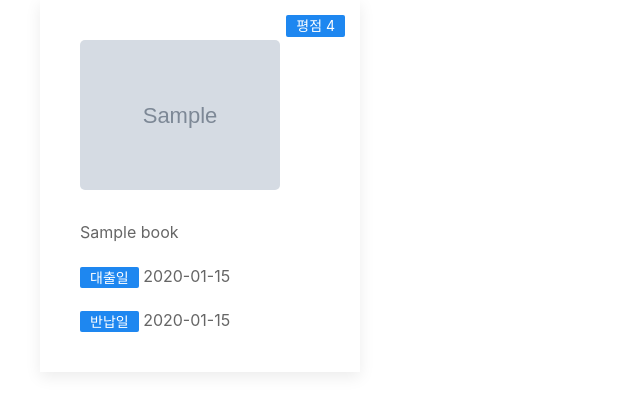
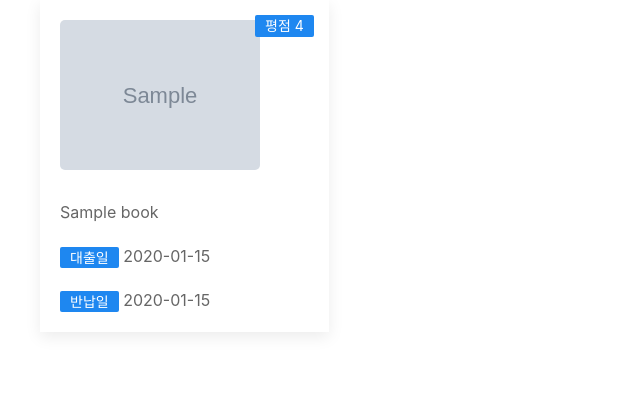
Before and after one commit to su-ram/elice_library_server, a Flask app: page /log in a window 1280 px wide. Shown: the part 80-493 px from the top of the page, without its empty margins (0-640 px from the left). Run offline with Flask 2, Linux system fonts and the light colour scheme; the visitor is signed in with stand-in values (Sample User, id 1); tables that the repository leaves empty hold one stand-in row (values such as "Sample post"); grey boxes marked "Sample" are stand-in pictures; parts of the project's set-up code (start-up, migrations or seed data) failed here and were passed over; some libraries are stand-ins or nearby versions.

Commit message:
대여 기록 정렬, 레이아웃 적용

```diff
--- a/elice_library/templates/book/rental_log.html
+++ b/elice_library/templates/book/rental_log.html
@@ -1,10 +1,12 @@
 {% extends "layout.html" %}
 {% block content %}
-    <div uk-grid>
+
+    <div class="uk-grid-match uk-grid-small uk-child-width-1-4@m " uk-grid uk-height-match="target: > div > .uk-card" uk-grid>
+
 {% for rental in rentals %}
 {% with book=rental.book%}
     <div>
-        <div class="uk-card uk-card-default uk-card-body">
+        <div class="uk-card uk-card-default uk-card-hover uk-card-small uk-card-body">
 
             <p><img class="uk-align-left uk-border-rounded" width="200" src="{{ book.image_path }}" width="" height="" alt="" uk-img ></p>
             <a class="uk-link-text" href="{{ url_for('book.getBook', bookid=book.id) }}">{{ book.book_name }}</a>
```
